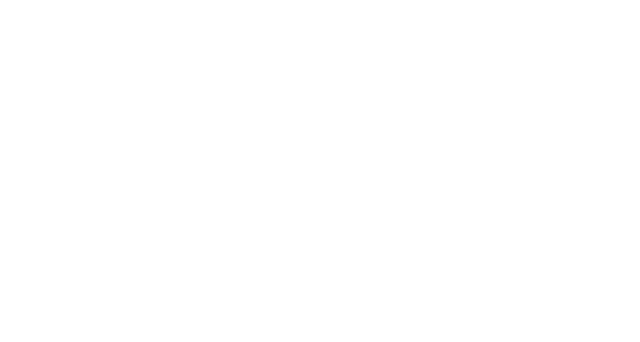
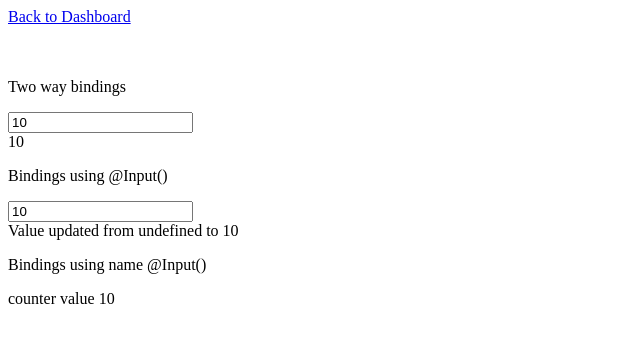
Before and after one commit to asifsha/angular-wh, an Angular app: page /bindingProperties in a window 1280 px wide. Before the commit this address led to /. Shown: the top 342 px of the page, without its empty margins (0-640 px from the left). Built offline with nearby package versions, Linux system fonts and the light colour scheme.

Commit message:
binding properties done

```diff
--- a/src/app/app-routing.module.ts
+++ b/src/app/app-routing.module.ts
@@ -12,6 +12,7 @@ import { CssanimationComponent } from "./components/cssanimation/cssanimation.co
 import { InputValidationComponent } from "./components/input-validation/input-validation.component";
 import { ContentUsageComponent } from "./components/content-usage/content-usage.component";
 import { CurrencyFormatComponent } from "./components/currency-format/currency-format.component";
+import { BindingPropertiesComponent } from "./components/binding-properties/binding-properties.component";
 
 const routes: Routes = [
   { path: "", redirectTo: "/dashboard", pathMatch: "full" },
@@ -60,7 +61,8 @@ const routes: Routes = [
     path: "contentUsage",
     component: ContentUsageComponent
   },
-  { path: "currencyFormat", component: CurrencyFormatComponent }
+  { path: "currencyFormat", component: CurrencyFormatComponent },
+  { path: "bindingProperties", component: BindingPropertiesComponent }
 ];
 
 @NgModule({
--- a/src/app/app.module.ts
+++ b/src/app/app.module.ts
@@ -21,6 +21,7 @@ import { CssanimationComponent } from "./components/cssanimation/cssanimation.co
 import { AddButtonComponent } from "./components/add-button/add-button.component";
 import { BackButtonComponent } from "./components/back-button/back-button.component";
 import { NumbersDirective } from './directives/numbers.directive';
+import { CounterComponent } from './components/counter/counter.component';
 
 @NgModule({
   declarations: [
@@ -40,7 +41,8 @@ import { NumbersDirective } from './directives/numbers.directive';
     CssanimationComponent,
     AddButtonComponent,
     BackButtonComponent,
-    NumbersDirective
+    NumbersDirective,
+    CounterComponent
   ],
   imports: [
     BrowserModule,
--- a/src/app/components/binding-properties/binding-properties.component.html
+++ b/src/app/components/binding-properties/binding-properties.component.html
@@ -1,2 +1,11 @@
 <app-back-button></app-back-button>
-<p>binding-properties works!</p>
+<p>Two way bindings</p>
+<input [(ngModel)]="counter" />
+<div>{{ counter }}</div>
+
+<p>Bindings using @Input()</p>
+<app-text-input [value]="counter"></app-text-input>
+
+
+<p>Bindings using name @Input()</p>
+<app-counter [counter]="counter"></app-counter>
--- a/src/app/components/binding-properties/binding-properties.component.ts
+++ b/src/app/components/binding-properties/binding-properties.component.ts
@@ -9,6 +9,7 @@ export class BindingPropertiesComponent implements OnInit {
 
   constructor() { }
 
+  counter= 10;
   ngOnInit() {
   }
 
--- /dev/null
+++ b/src/app/components/counter/counter.component.html
@@ -0,0 +1,2 @@
+<span>counter value</span>
+{{ count }}
--- /dev/null
+++ b/src/app/components/counter/counter.component.ts
@@ -0,0 +1,17 @@
+import { Component, OnInit, Input } from '@angular/core';
+
+@Component({
+  selector: 'app-counter',
+  templateUrl: './counter.component.html',
+  styleUrls: ['./counter.component.css']
+})
+export class CounterComponent implements OnInit {
+
+  constructor() { }
+
+  @Input('counter') count: number = 0;
+
+  ngOnInit() {
+  }
+
+}
--- a/src/app/components/dashboard/dashboard.component.html
+++ b/src/app/components/dashboard/dashboard.component.html
@@ -1,20 +1,22 @@
 <h1>Dashboard</h1>
 <nav>
   <a routerLink="/changesInputOutput">Changes Input Output</a>
-  <br/>
+  <br />
   <a routerLink="/settings/config">Lazy Load Module & Nested Route</a>
-  <br/>
+  <br />
   <a routerLink="/routeGuard">Route Guard</a>
-  <br/>
+  <br />
   <a routerLink="/passingData">Passing Data</a>
-  <br/>
+  <br />
   <a routerLink="/pageAnimation">Page Animation</a>
-  <br/>
+  <br />
   <a routerLink="/cssAnimation">Css Animation</a>
-  <br/>
+  <br />
   <a routerLink="/inputValidation">Input Validation</a>
-  <br/>
+  <br />
   <a routerLink="/contentUsage">Content Usage</a>
-  <br/>
+  <br />
   <a routerLink="/currencyFormat">Currency Directive</a>
+  <br />
+  <a routerLink="/bindingProperties">Binding Properties</a>
 </nav>
--- a/src/app/components/text-input/text-input.component.ts
+++ b/src/app/components/text-input/text-input.component.ts
@@ -1,34 +1,40 @@
-import { Component, OnInit, Input, Output, EventEmitter, SimpleChange } from '@angular/core';
+import {
+  Component,
+  OnInit,
+  Input,
+  Output,
+  EventEmitter,
+  SimpleChange
+} from "@angular/core";
 
 @Component({
-  selector: 'app-text-input',
-  templateUrl: './text-input.component.html',
-  styleUrls: ['./text-input.component.css']
+  selector: "app-text-input",
+  templateUrl: "./text-input.component.html",
+  styleUrls: ["./text-input.component.css"]
 })
 export class TextInputComponent implements OnInit {
-
   @Input()
-  value : number;
+  value: number;
 
   @Output()
-  valueChange : EventEmitter<any> = new EventEmitter();
+  valueChange: EventEmitter<any> = new EventEmitter();
 
+  valueChangeText = "";
 
-  valueChangeText='';
-  //@Output() close: EventEmitter<any> = new EventEmitter();
-  constructor() { }
+  constructor() {}
 
-  ngOnInit() {
-  }
+  ngOnInit() {}
 
-  ngOnChanges(changes : SimpleChange)
-  {
+  ngOnChanges(changes: SimpleChange) {
     for (const propName in changes) {
       if (changes.hasOwnProperty(propName)) {
         switch (propName) {
-          case 'value': {
-            this.valueChangeText= 'Value updated from ' + changes['value'].previousValue + ' to ' + changes['value'].currentValue;
-            console.log(this.valueChangeText);
+          case "value": {
+            this.valueChangeText =
+              "Value updated from " +
+              changes["value"].previousValue +
+              " to " +
+              changes["value"].currentValue;
             break;
           }
         }
@@ -36,8 +42,7 @@ export class TextInputComponent implements OnInit {
     }
   }
 
-  onblur(event){
+  onblur(event) {
     this.valueChange.emit(event.target.value);
   }
-
 }
```
Also changed, not shown: src/app/components/counter/counter.component.css (added), 1 other file (tests, documents, lock files or other folders).
